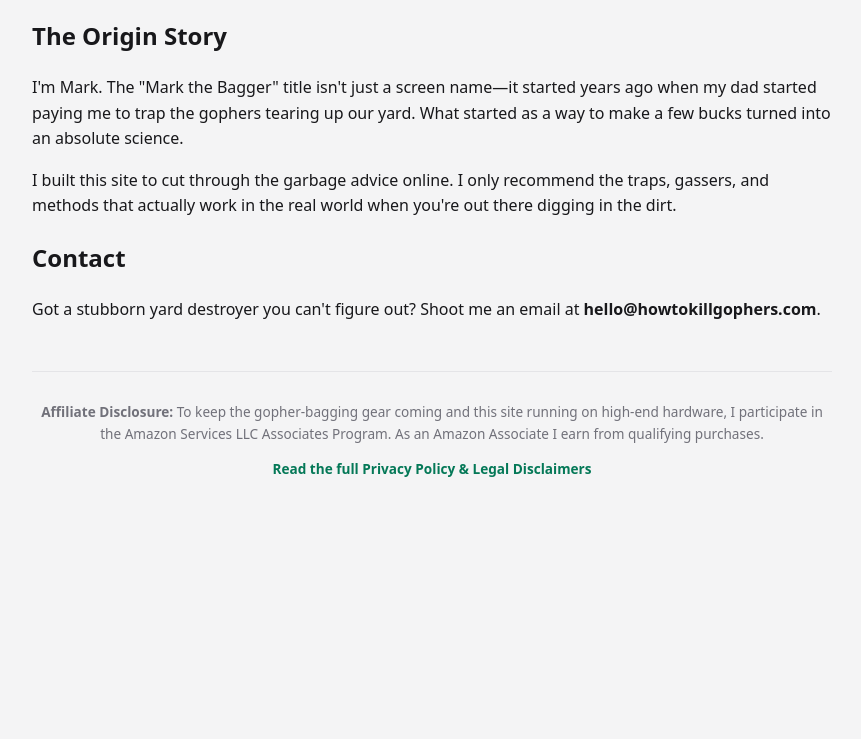
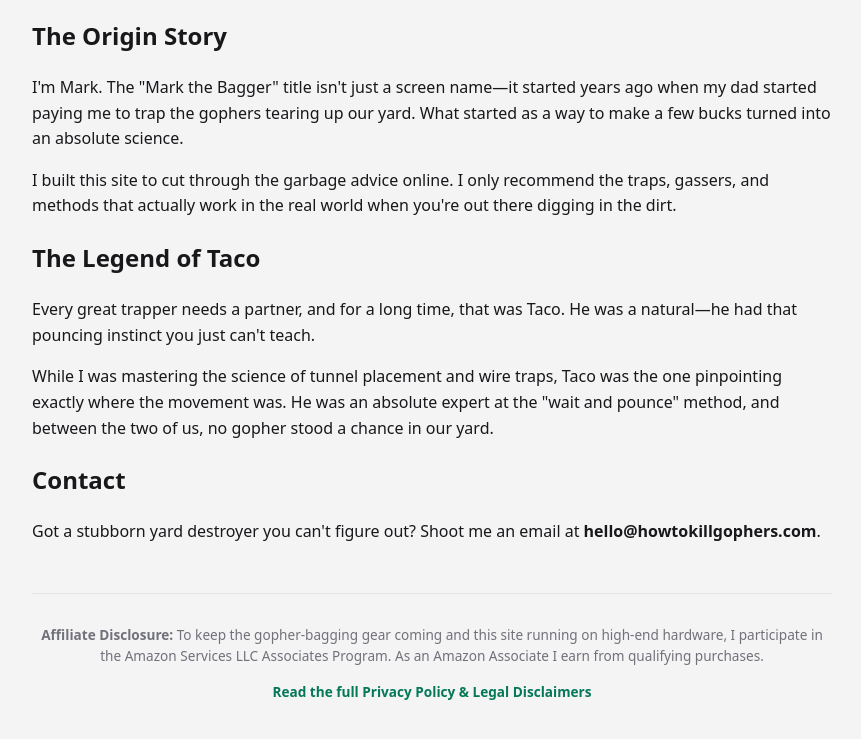
Before and after one commit to taco69420/taco69420.github.io, an Astro site: page /about in a window 1280 px wide. Shown: the part 207-946 px from the top of the page, without its empty margins (208-1069 px from the left). Before the commit the page ends 800 px from the top, so only its background shows below. Built offline with nearby package versions, Linux system fonts and the light colour scheme; Astro itself is replaced by a stand-in of ours.

Commit message:
Update about.astro

```diff
--- a/src/pages/about.astro
+++ b/src/pages/about.astro
@@ -14,6 +14,11 @@ import Layout from '../layouts/Layout.astro';
       <p>I'm Mark. The "Mark the Bagger" title isn't just a screen name—it started years ago when my dad started paying me to trap the gophers tearing up our yard. What started as a way to make a few bucks turned into an absolute science.</p>
       <p>I built this site to cut through the garbage advice online. I only recommend the traps, gassers, and methods that actually work in the real world when you're out there digging in the dirt.</p>
     </section>
+<section class="card">
+  <h2>The Legend of Taco</h2>
+  <p>Every great trapper needs a partner, and for a long time, that was Taco. He was a natural—he had that pouncing instinct you just can't teach.</p>
+  <p>While I was mastering the science of tunnel placement and wire traps, Taco was the one pinpointing exactly where the movement was. He was an absolute expert at the "wait and pounce" method, and between the two of us, no gopher stood a chance in our yard.</p>
+</section>
 
     <section class="card">
       <h2>Contact</h2>
```
